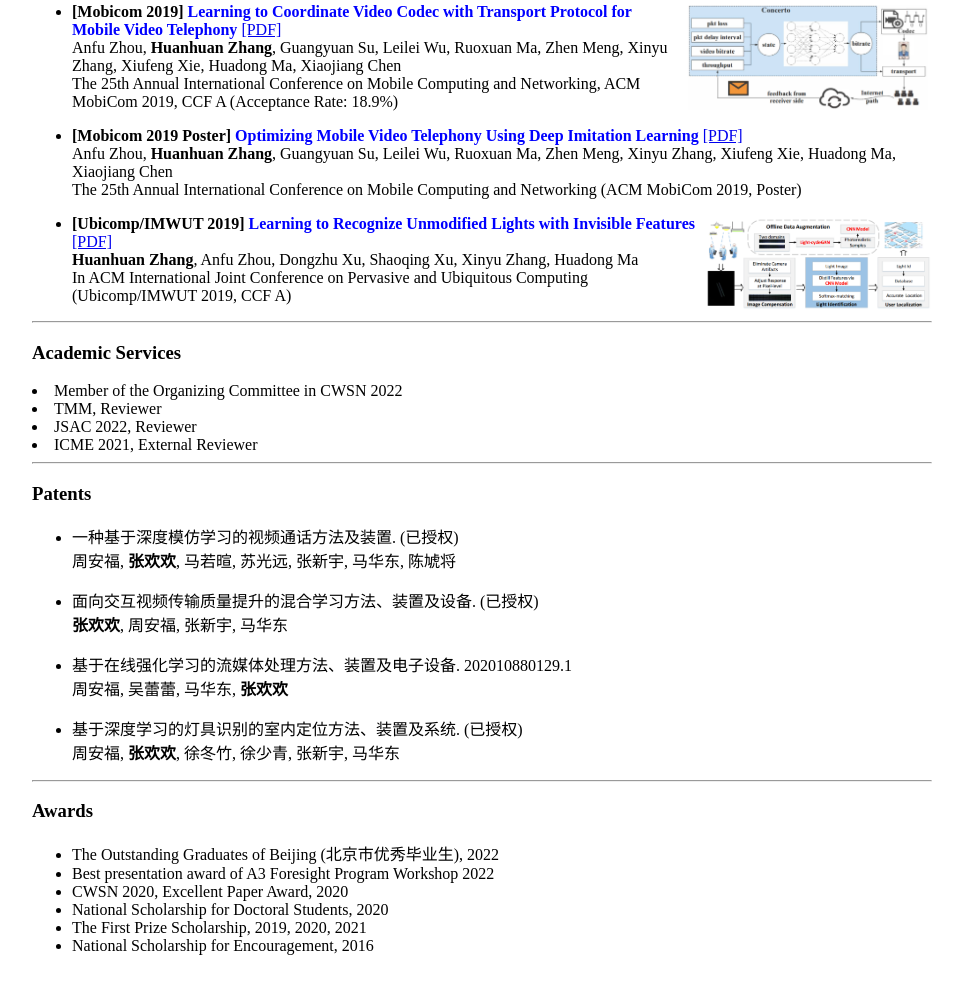
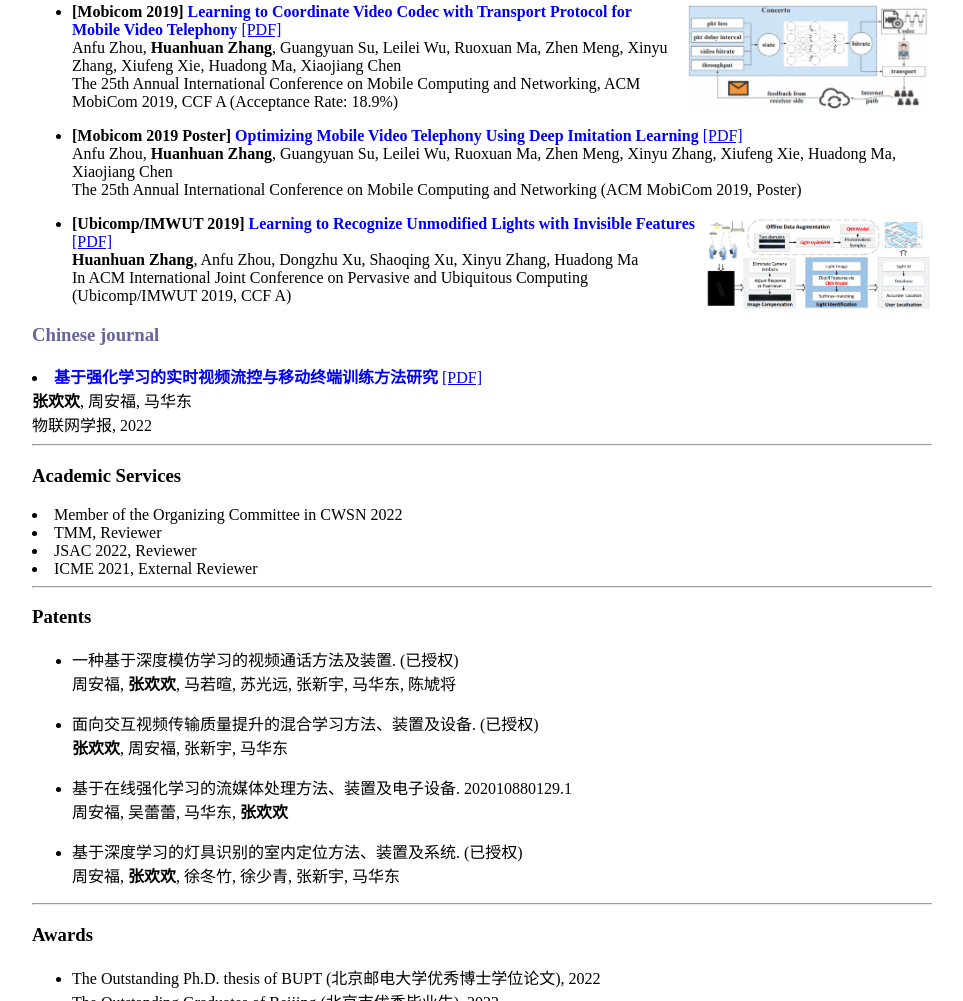
Before and after one commit to HuanhuanZhangBUPT/HuanhuanZhangBUPT.github.io, a plain HTML site: page index.html in a window 1280 px wide. Shown: the part 1799-2800 px from the top of the page, without its empty margins (158-1121 px from the left). Before the commit the page ends 2770 px from the top, so only its background shows below. Drawn offline with Linux system fonts and the light colour scheme.

Commit message:
update journals
update journals

```diff
--- a/index.html
+++ b/index.html
@@ -35,7 +35,7 @@
 <li><strong>Network ptotocol: </strong> Arsenal [TVT 2021]
 </li>
 
-<li><strong>mobile computing and sensing: </strong> Tutti [Mobicom 2022], FG-LiquID [UbiComp 2021], Auto-litell [UbiComp 2019], BreathAnalyzer [IoTJ 2022]
+<li><strong>Mobile computing and sensing: </strong> Tutti [Mobicom 2022], FG-LiquID [UbiComp 2021], Auto-litell [UbiComp 2019], BreathAnalyzer [IoTJ 2022]
 </li>
 
   <hr>
@@ -161,6 +161,13 @@ The 14th China Conference on Internet of Things (Wireless Sensor Network), Excel
 </li>
 </ul>
 
+<h3 id="Chinese"><font color="#666699">Chinese journal</font></h3>
+<li><strong><font color="blue">基于强化学习的实时视频流控与移动终端训练方法研究</font></strong> <a href="http://www.infocomm-journal.com/wlw/CN/10.11959/j.issn.2096-3750.2022.00306">[PDF]</a> <br>
+  <strong>张欢欢</strong>, 周安福, 马华东<br>
+  物联网学报, 2022
+</li>
+
+
 <hr>
 <h3 id="Academic Services">Academic Services</h3>
 
@@ -188,6 +195,7 @@ The 14th China Conference on Internet of Things (Wireless Sensor Network), Excel
 <hr>
 <h3 id="Selected Awards">Awards</h3>
 <ul>
+<li> The Outstanding Ph.D. thesis of BUPT (北京邮电大学优秀博士学位论文), 2022 </li>
 <li> The Outstanding Graduates of Beijing (北京市优秀毕业生), 2022 </li>
 <li> Best presentation award of A3 Foresight Program Workshop 2022</li>
 <li> CWSN 2020, Excellent Paper Award, 2020 </li>
```
